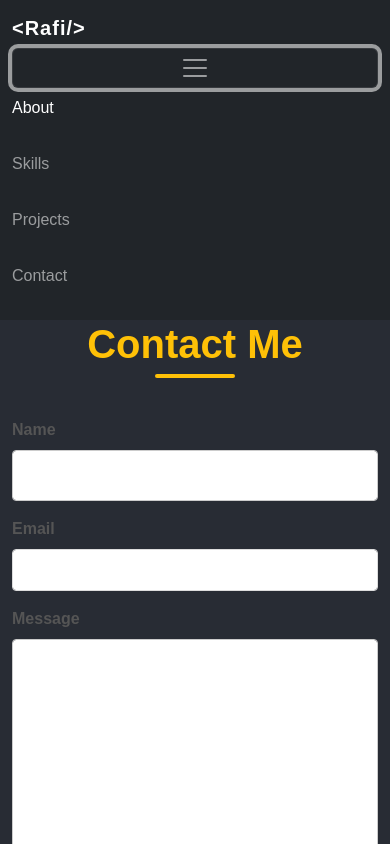
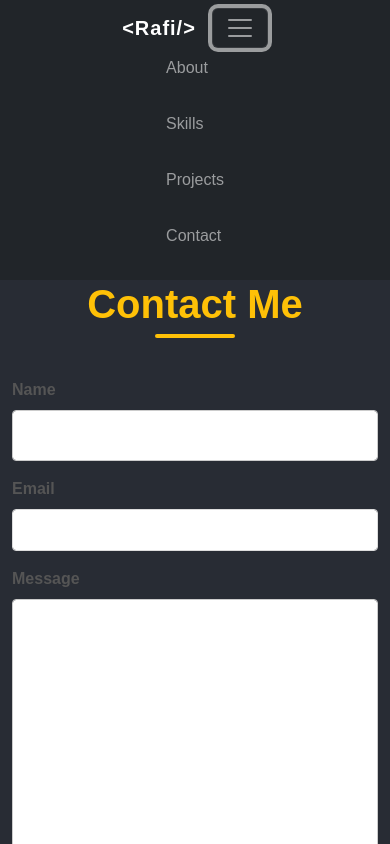
Before and after one commit to mezbaur2004/portfolioFrontend, a React (Vite) app: page /contact in a window 390 px wide. Both pictures are taken after a click on the button "Toggle navigation". Shown: the top 844 px of the page. Built offline with nearby package versions, Linux system fonts and the light colour scheme.

Commit message:
login link added

```diff
--- a/src/components/footer.jsx
+++ b/src/components/footer.jsx
@@ -1,11 +1,12 @@
 import React from 'react';
+import {Link} from "react-router-dom";
 
 const Footer = () => {
     return (
         <footer className="footer">
             <div className="container">
                 <p className="text-center text-light">
-                    &copy; 2024 All rights reserved by Rafi
+                    &copy; 2024 All rights reserved by Rafi<Link to='/admin'><span className="admin-link">.</span></Link>
                 </p>
             </div>
         </footer>
--- a/src/components/header.jsx
+++ b/src/components/header.jsx
@@ -5,18 +5,21 @@ const Navbar = () => {
     return (
         <nav className="navbar navbar-expand-lg navbar-dark bg-dark navbar-shadow sticky-top">
             <div className="container-fluid">
-                <a className="navbar-brand" href="#">{`<Rafi/>`}</a>
-                <button className="navbar-toggler" type="button" data-bs-toggle="collapse" data-bs-target="#navbarNav"
-                        aria-controls="navbarNav" aria-expanded="false" aria-label="Toggle navigation">
-                    <span className="navbar-toggler-icon"></span>
-                </button>
-                <div className="collapse navbar-collapse" id="navbarNav">
+                <div className="to-flex">
+                    <a className="navbar-brand" href="#">{`<Rafi/>`}</a>
+                    <button className="navbar-toggler" type="button" data-bs-toggle="collapse"
+                            data-bs-target="#navbarNav"
+                            aria-controls="navbarNav" aria-expanded="false" aria-label="Toggle navigation">
+                        <span className="navbar-toggler-icon"></span>
+                    </button>
+                </div>
+                <div className="collapse navbar-collapse to-flex" id="navbarNav">
                     <ul className="navbar-nav ms-auto">
                         <li className="nav-item">
-                            <a className="nav-link active" aria-current="page" href="#about">About</a>
+                            <a className="nav-link " aria-current="page" href="#about">About</a>
                         </li>
                         <li className="nav-item">
-                            <a className="nav-link" href="#skills">Skills</a>
+                        <a className="nav-link" href="#skills">Skills</a>
                         </li>
                         <li className="nav-item">
                             <a className="nav-link" href="#projects">Projects</a>
--- a/src/css/footer.css
+++ b/src/css/footer.css
@@ -3,7 +3,6 @@
     /*background-color: #222;*/
     text-align: center;
 }
-
 .footer p {
     margin: 0;
     color: #fff;
--- a/src/css/header-about.css
+++ b/src/css/header-about.css
@@ -222,4 +222,12 @@ body {
         transform-origin: top left;
         margin-bottom: -100px;
     }
+    .to-flex{
+        display: flex;
+        flex-direction: row;
+    }
+    .container-fluid{
+        display: flex;
+        flex-direction: column;
+    }
 }
```
